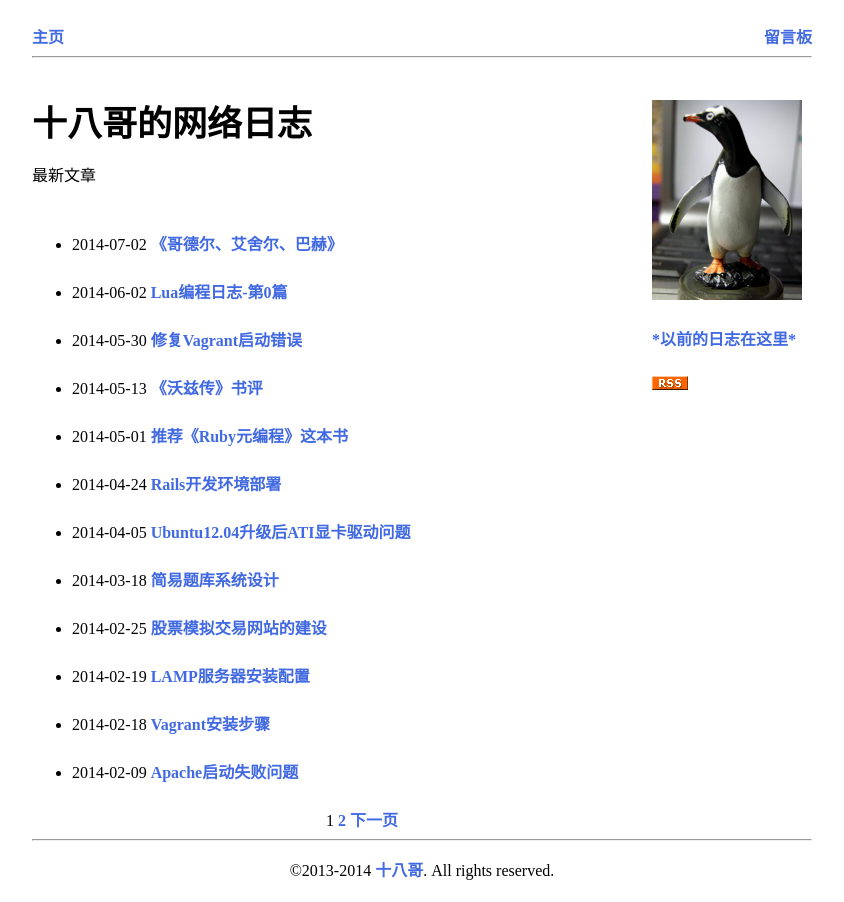
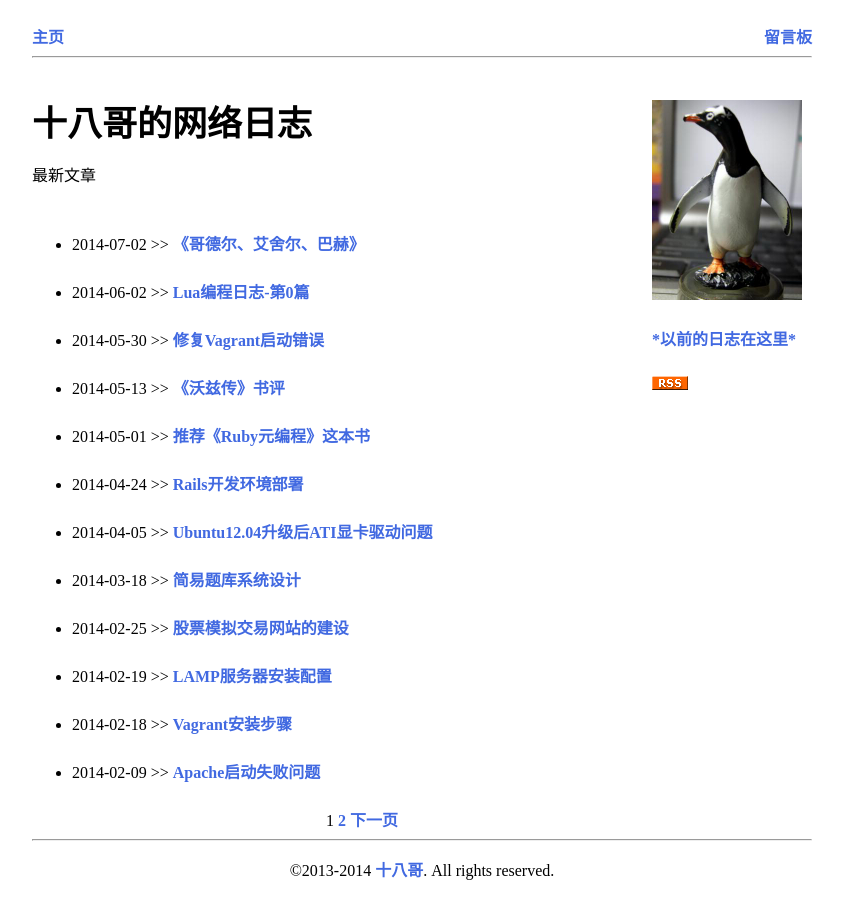
Before and after one commit to cforth/blog, a Jekyll site: the page built from index.html, in a window 1280 px wide. Shown: the whole page, without its empty margins (218-1062 px from the left). Built offline with Jekyll 4.4.1, drawn with Linux system fonts in a browser that asks for light colours; Markdown is read by kramdown in place of the engine named in the settings; the list of posts is cut into pages by our own code.

Commit message:
美化界面

```diff
--- a/index.html
+++ b/index.html
@@ -6,7 +6,7 @@
 <p>最新文章</p>
 <ul>
   {% for post in paginator.posts %}
-　  <li>{{ post.date | date: "%Y-%m-%d" }} <a href="{{ site.baseurl }}{{ post.url }}">{{ post.title }}</a></li>
+　  <li>{{ post.date | date: "%Y-%m-%d" }} >> <a href="{{ site.baseurl }}{{ post.url }}">{{ post.title }}</a></li>
 　{% endfor %}
 
 {% if paginator.total_pages > 1 %}
```
Also changed, not shown: 1 other file.
